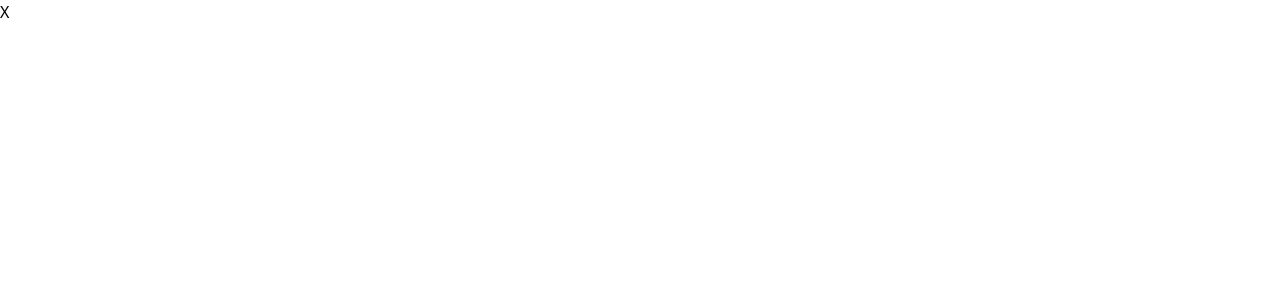
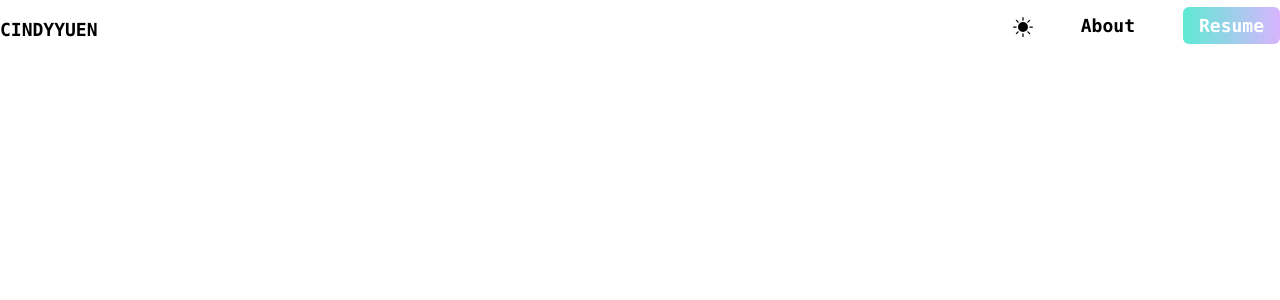
Before and after one commit to cindyuen/cindy, a Next.js app: page /about in a window 1280 px wide. Shown: the top 300 px of the page. Built offline with nearby package versions, Linux system fonts and the light colour scheme.

Commit message:
delete react typical
Co-authored-by: Derrick Bol <derrxb@users.noreply.github.com>

```diff
--- /dev/null
+++ b/components/navigation.tsx
@@ -0,0 +1,50 @@
+import Link from "next/link";
+import { BsFillMoonStarsFill, BsFillSunFill } from "react-icons/bs";
+
+export const Navigation = ({
+  setDarkMode,
+  darkMode,
+}: {
+  setDarkMode: () => void;
+  darkMode: boolean;
+}) => {
+  return (
+    <nav className="py-2 mb-12 flex justify-between ">
+      <h1 className="mt-2 text-lg flex font-bold dark:text-white font-mono ">
+        {" "}
+        CINDYYUEN{""}
+      </h1>
+      <ul className="flex items-center text-right   ">
+        <li className=" dark:text-white m-0 p-0 ">
+          <button className="mt-2" onClick={setDarkMode}>
+            {" "}
+            {darkMode ? (
+              <BsFillSunFill className="h-5 w-5 hover:text-amber-400" />
+            ) : (
+              <BsFillMoonStarsFill className="h-5 w-5  hover:text-amber-400" />
+            )}
+          </button>
+        </li>
+
+        <li>
+          <Link
+            href="/about"
+            className="font-mono text-lg hover:text-teal-400 dark:hover:text-teal-400 text-black font-bold px-4 py-2 rounded-md ml-8 dark:text-white"
+          >
+            About
+          </Link>
+        </li>
+        <li>
+          <a
+            className=" text-center font-mono  text-lg  font-bold  bg-gradient-to-r from-teal-300 to-purple-300 text-white  px-4 py-2 rounded-md ml-8"
+            href="https://drive.google.com/file/d/12zWu-43a81q7D52c09xo6WSIr8jvQ26-/view?usp=share_link"
+            target="_blank"
+          >
+            {" "}
+            <button>Resume</button>
+          </a>
+        </li>
+      </ul>
+    </nav>
+  );
+};
--- a/package.json
+++ b/package.json
@@ -23,7 +23,6 @@
     "react-dom": "18.2.0",
     "react-icons": "^4.8.0",
     "react-native-global-props": "^1.1.5",
-    "react-typical": "^0.1.3",
     "typescript": "4.9.5",
     "yarn": "^1.22.19"
   },
--- a/pages/about.tsx
+++ b/pages/about.tsx
@@ -1,3 +1,15 @@
-export default function Square() {
-    return <button className="square">X</button>;
-  }
+import { useState } from "react";
+import { Navigation } from "../components/navigation";
+
+export default function About() {
+  const [darkMode, setDarkMode] = useState(true);
+
+  return (
+    <div>
+      <Navigation
+        darkMode={darkMode}
+        setDarkMode={() => setDarkMode(!darkMode)}
+      />
+    </div>
+  );
+}
--- a/pages/index.tsx
+++ b/pages/index.tsx
@@ -1,5 +1,4 @@
 import Head from "next/head";
-import Link from "next/link";
 import { useState } from "react";
 import {
   AiFillDribbbleCircle,
@@ -7,7 +6,7 @@ import {
   AiFillLinkedin,
   AiFillMail,
 } from "react-icons/ai";
-import { BsFillMoonStarsFill, BsFillSunFill } from "react-icons/bs";
+import { Navigation } from "../components/navigation";
 
 export default function Home(this: any) {
   const [darkMode, setDarkMode] = useState(true);
@@ -21,43 +20,11 @@ export default function Home(this: any) {
       </Head>
 
       <main className="bg-white px-10 md:px-36 lg:px-60 text-center py-4 dark:bg-gray-900 gap-4">
-        <nav className="py-2 mb-12 flex justify-between ">
-          <h1 className="mt-2 text-lg flex font-bold dark:text-white font-mono ">
-            {" "}
-            CINDYYUEN{""}
-          </h1>
-          <ul className="flex items-center text-right   ">
-            <li className=" dark:text-white m-0 p-0 ">
-              <button className="mt-2" onClick={() => setDarkMode(!darkMode)}>
-                {" "}
-                {darkMode ? (
-                  <BsFillSunFill className="h-5 w-5 hover:text-amber-400" />
-                ) : (
-                  <BsFillMoonStarsFill className="h-5 w-5  hover:text-amber-400" />
-                )}
-              </button>
-            </li>
+        <Navigation
+          darkMode={darkMode}
+          setDarkMode={() => setDarkMode(!darkMode)}
+        />
 
-            <li>
-              <Link
-                href="/about"
-                className="font-mono text-lg hover:text-teal-400 dark:hover:text-teal-400 text-black font-bold px-4 py-2 rounded-md ml-8 dark:text-white"
-              >
-                About
-              </Link>
-            </li>
-            <li>
-              <a
-                className=" text-center font-mono  text-lg  font-bold  bg-gradient-to-r from-teal-300 to-purple-300 text-white  px-4 py-2 rounded-md ml-8"
-                href="https://drive.google.com/file/d/12zWu-43a81q7D52c09xo6WSIr8jvQ26-/view?usp=share_link"
-                target="_blank"
-              >
-                {" "}
-                <button>Resume</button>
-              </a>
-            </li>
-          </ul>
-        </nav>
         <section className="my-44">
           <div className="text-left font-mono ">
             <h2 className=" text-left  text-teal-400 font-bold md:text-5xl  hover:text-purple-300">
```
Also changed, not shown: 1 other file (tests, documents, lock files or other folders).
